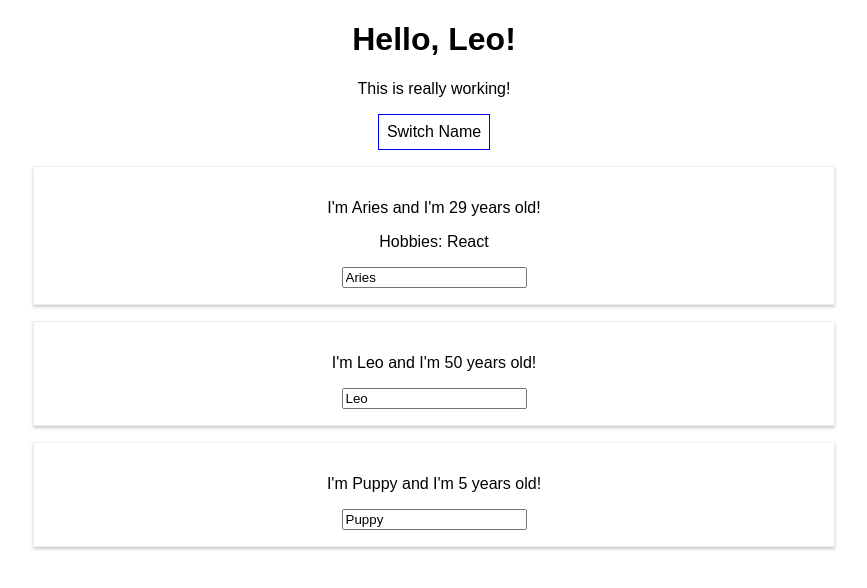
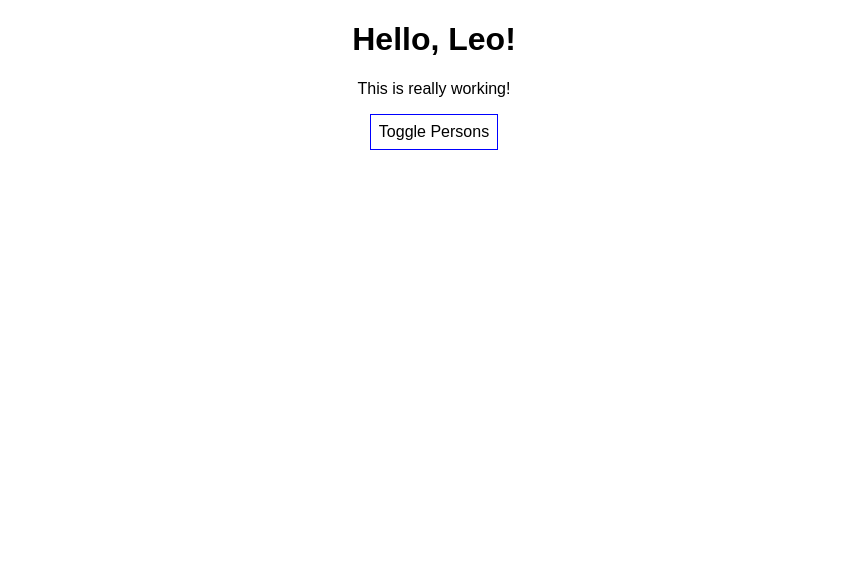
Before and after one commit to selmadelgado/react-16, a React (Create React App) app: page / in a window 1280 px wide. Shown: the top 588 px of the page, without its empty margins (206-1073 px from the left). Built offline with nearby package versions, Linux system fonts and the light colour scheme.

Commit message:
Toggle Persons

```diff
--- a/src/App.js
+++ b/src/App.js
@@ -9,7 +9,8 @@ class App extends Component {
       {name: 'Leo', age: 50},
       {name: 'Puppy', age: 5}
     ],
-    otherState: 'some other value'
+    otherState: 'some other value',
+    showPersons: false
   }
 
   switchNameHandler = (newName) => {
@@ -23,7 +24,6 @@ class App extends Component {
     ] })
   }
 
-
   nameChangeHandler = (event) => {
     this.setState({
       persons: [
@@ -33,6 +33,10 @@ class App extends Component {
     ] })
   }
 
+  togglePersonsHandler = () => {
+    const doesShow = this.state.showPersons;
+    this.setState({showPersons: !doesShow});
+  }
 
   render() {
     const style = {
@@ -43,7 +47,6 @@ class App extends Component {
       cursor: 'pointer'
     };
 
-
     return (
       <div className="App">
        <h1>Hello, Leo!</h1>
@@ -51,8 +54,10 @@ class App extends Component {
 
        <button
        style={style}
-       onClick={() => this.switchNameHandler('Irasema')}>Switch Name</button>
+       onClick={this.togglePersonsHandler}>Toggle Persons</button>
 
+        {
+        this.state.showPersons === true ?
         <div>
         <Person
         name={this.state.persons[0].name}
@@ -68,10 +73,9 @@ class App extends Component {
         <Person
         name={this.state.persons[2].name}
         age={this.state.persons[2].age}/>
+        </div> : null
+      }
       </div>
-      </div>
-
-
 
     );
   }
```
Also changed, not shown: package.json (line endings or trailing spaces), 1 other file (tests, documents, lock files or other folders). Lines whose indentation alone changed are shown as unchanged.
